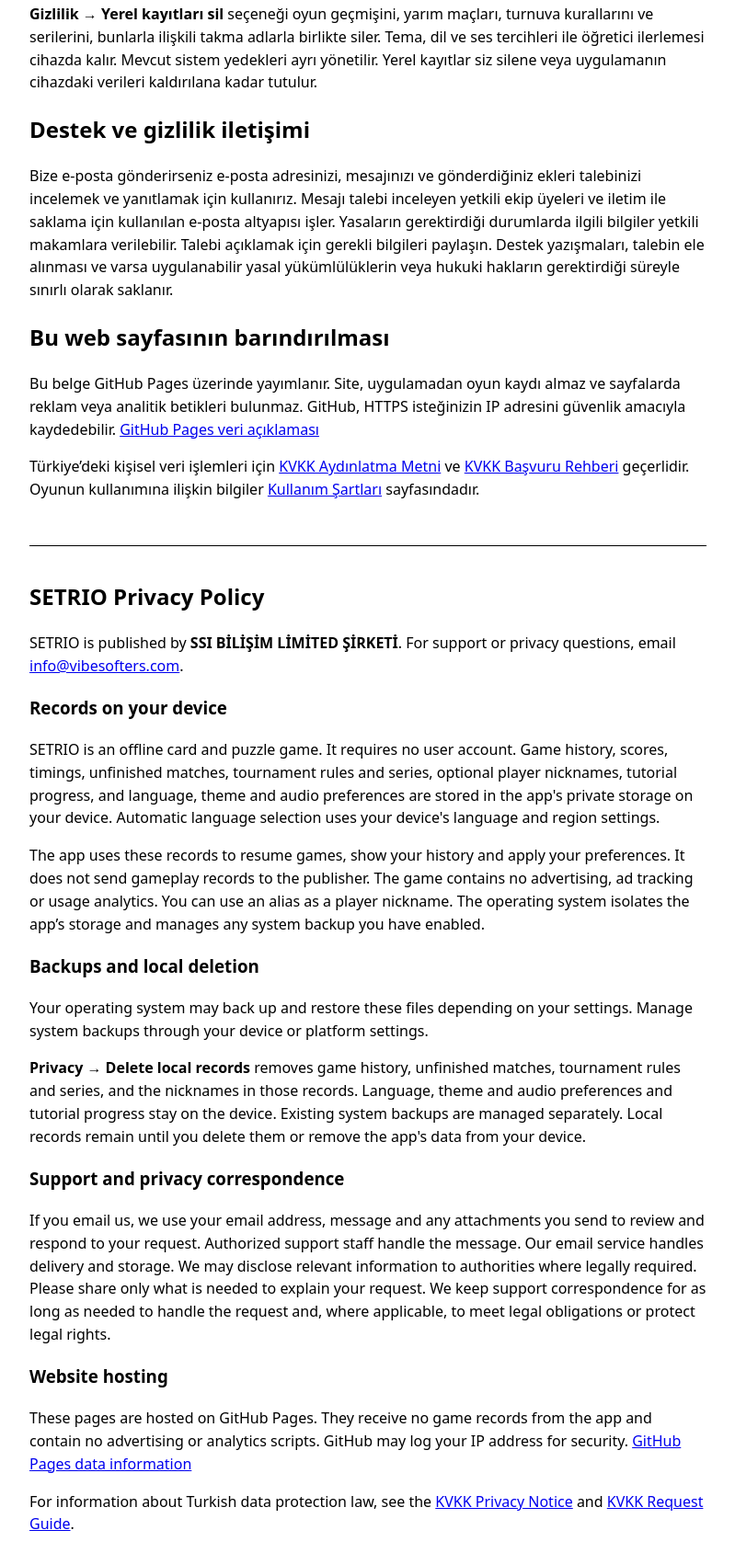
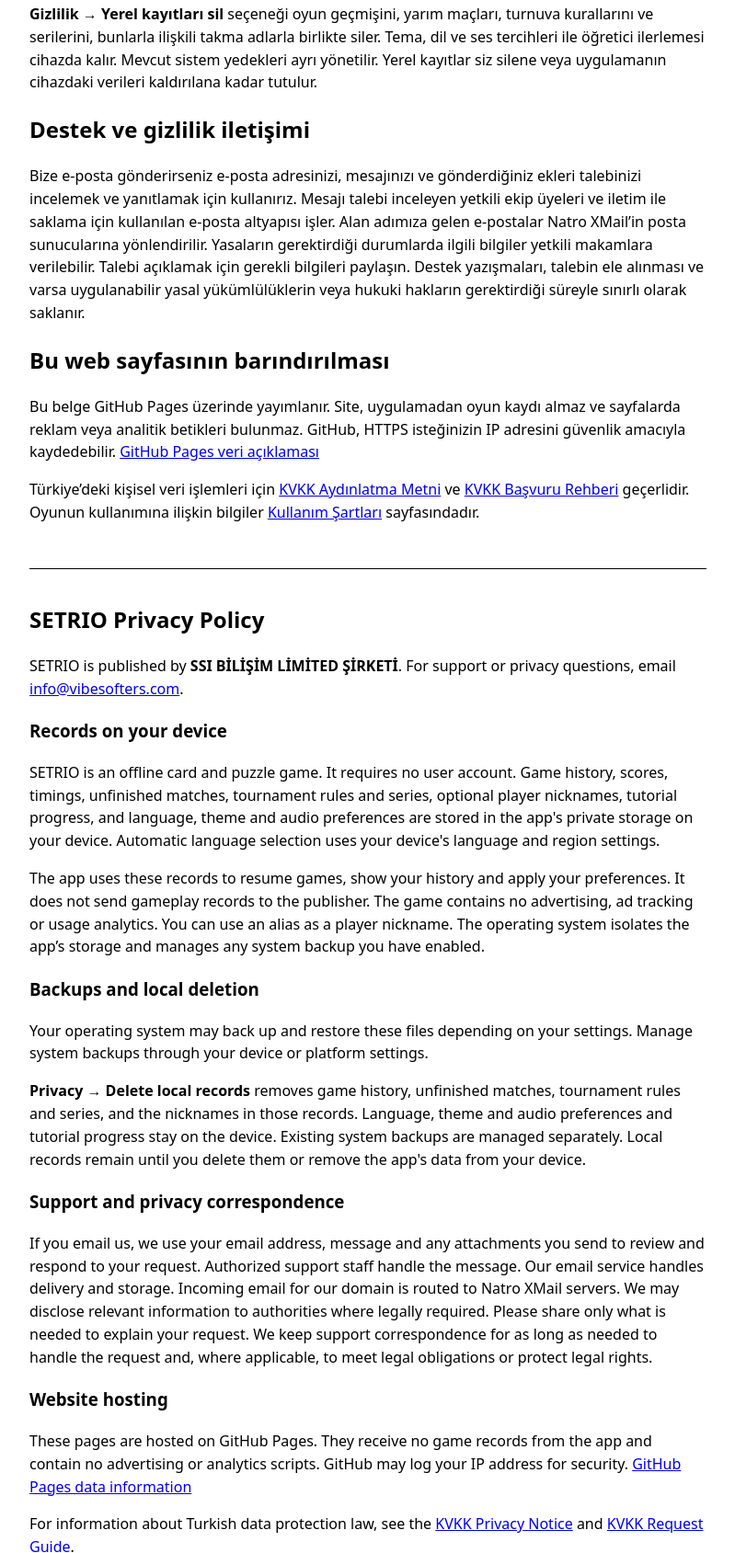
Before and after one commit to erencankur/setrio-legal, a plain HTML site: page index.html in a window 1280 px wide. Shown: the part 680-2369 px from the top of the page at 92% size, without its empty margins (240-1039 px from the left). Drawn offline with Linux system fonts and the light colour scheme.

Commit message:
Identify SETRIO inbound email provider

```diff
--- a/index.html
+++ b/index.html
@@ -31,7 +31,7 @@
 <p>Telefon veya tabletinizin işletim sistemi, cihaz ayarlarınıza bağlı olarak uygulama dosyalarını yedekleyebilir ve geri yükleyebilir. Bu yedekleri ilgili cihaz veya platform ayarlarından yönetebilirsiniz.</p>
 <p><strong>Gizlilik → Yerel kayıtları sil</strong> seçeneği oyun geçmişini, yarım maçları, turnuva kurallarını ve serilerini, bunlarla ilişkili takma adlarla birlikte siler. Tema, dil ve ses tercihleri ile öğretici ilerlemesi cihazda kalır. Mevcut sistem yedekleri ayrı yönetilir. Yerel kayıtlar siz silene veya uygulamanın cihazdaki verileri kaldırılana kadar tutulur.</p>
 <h2>Destek ve gizlilik iletişimi</h2>
-<p>Bize e-posta gönderirseniz e-posta adresinizi, mesajınızı ve gönderdiğiniz ekleri talebinizi incelemek ve yanıtlamak için kullanırız. Mesajı talebi inceleyen yetkili ekip üyeleri ve iletim ile saklama için kullanılan e-posta altyapısı işler. Yasaların gerektirdiği durumlarda ilgili bilgiler yetkili makamlara verilebilir. Talebi açıklamak için gerekli bilgileri paylaşın. Destek yazışmaları, talebin ele alınması ve varsa uygulanabilir yasal yükümlülüklerin veya hukuki hakların gerektirdiği süreyle sınırlı olarak saklanır.</p>
+<p>Bize e-posta gönderirseniz e-posta adresinizi, mesajınızı ve gönderdiğiniz ekleri talebinizi incelemek ve yanıtlamak için kullanırız. Mesajı talebi inceleyen yetkili ekip üyeleri ve iletim ile saklama için kullanılan e-posta altyapısı işler. Alan adımıza gelen e-postalar Natro XMail’in posta sunucularına yönlendirilir. Yasaların gerektirdiği durumlarda ilgili bilgiler yetkili makamlara verilebilir. Talebi açıklamak için gerekli bilgileri paylaşın. Destek yazışmaları, talebin ele alınması ve varsa uygulanabilir yasal yükümlülüklerin veya hukuki hakların gerektirdiği süreyle sınırlı olarak saklanır.</p>
 <h2>Bu web sayfasının barındırılması</h2>
 <p>Bu belge GitHub Pages üzerinde yayımlanır. Site, uygulamadan oyun kaydı almaz ve sayfalarda reklam veya analitik betikleri bulunmaz. GitHub, HTTPS isteğinizin IP adresini güvenlik amacıyla kaydedebilir. <a href="https://docs.github.com/en/pages/getting-started-with-github-pages/what-is-github-pages#data-collection">GitHub Pages veri açıklaması</a></p>
 <p>Türkiye’deki kişisel veri işlemleri için <a href="kvkk.html">KVKK Aydınlatma Metni</a> ve <a href="kvkk-basvuru.html">KVKK Başvuru Rehberi</a> geçerlidir. Oyunun kullanımına ilişkin bilgiler <a href="kullanim-sartlari.html">Kullanım Şartları</a> sayfasındadır.</p>
@@ -46,7 +46,7 @@
 <p>Your operating system may back up and restore these files depending on your settings. Manage system backups through your device or platform settings.</p>
 <p><strong>Privacy → Delete local records</strong> removes game history, unfinished matches, tournament rules and series, and the nicknames in those records. Language, theme and audio preferences and tutorial progress stay on the device. Existing system backups are managed separately. Local records remain until you delete them or remove the app's data from your device.</p>
 <h3>Support and privacy correspondence</h3>
-<p>If you email us, we use your email address, message and any attachments you send to review and respond to your request. Authorized support staff handle the message. Our email service handles delivery and storage. We may disclose relevant information to authorities where legally required. Please share only what is needed to explain your request. We keep support correspondence for as long as needed to handle the request and, where applicable, to meet legal obligations or protect legal rights.</p>
+<p>If you email us, we use your email address, message and any attachments you send to review and respond to your request. Authorized support staff handle the message. Our email service handles delivery and storage. Incoming email for our domain is routed to Natro XMail servers. We may disclose relevant information to authorities where legally required. Please share only what is needed to explain your request. We keep support correspondence for as long as needed to handle the request and, where applicable, to meet legal obligations or protect legal rights.</p>
 <h3>Website hosting</h3>
 <p>These pages are hosted on GitHub Pages. They receive no game records from the app and contain no advertising or analytics scripts. GitHub may log your IP address for security. <a href="https://docs.github.com/en/pages/getting-started-with-github-pages/what-is-github-pages#data-collection">GitHub Pages data information</a></p>
 <p>For information about Turkish data protection law, see the <a href="kvkk.html">KVKK Privacy Notice</a> and <a href="kvkk-basvuru.html">KVKK Request Guide</a>.</p>
```
Also changed, not shown: kvkk.html (+1 -1 lines).
